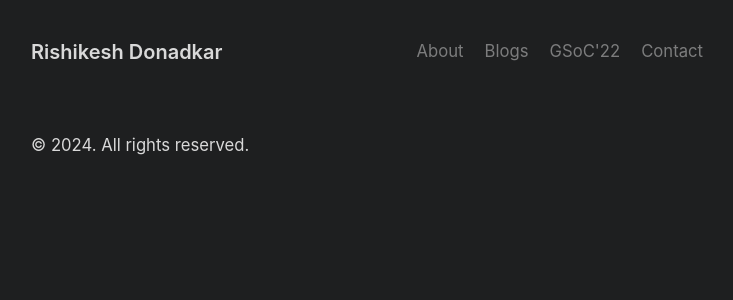
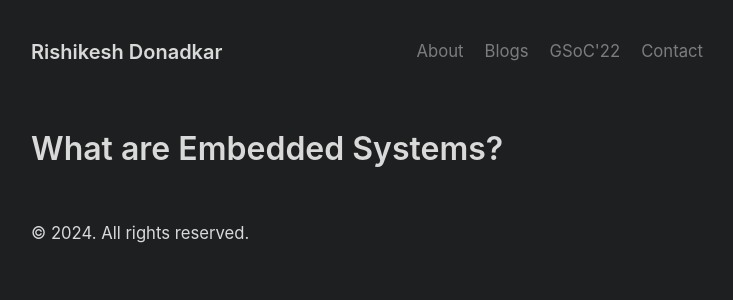
Before and after one commit to RISHI27-dot/rishi27-dot.github.io, a Jekyll site: the page built from blogs/technical/embedded_systems.md, in a window 1280 px wide. Shown: the top 300 px of the page, without its empty margins (273-1006 px from the left). Built offline with Jekyll 4.4.1, drawn with Linux system fonts in a browser that asks for light colours.

Commit message:
Start blog

```diff
--- a/blogs/technical/embedded_systems.md
+++ b/blogs/technical/embedded_systems.md
@@ -2,3 +2,5 @@
 layout: default
 title: Embedded Systems
 ---
+
+# What are Embedded Systems?
```
